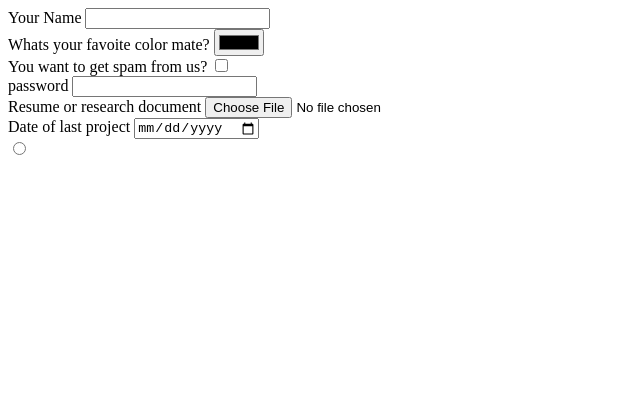
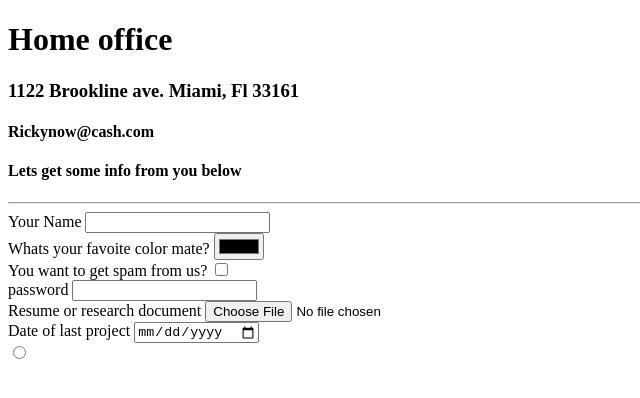
Before and after one commit to fdotcode/cv, a plain HTML site: page findme.html in a window 1280 px wide. Shown: the whole page, without its empty margins (0-640 px from the left). Drawn offline with Linux system fonts and the light colour scheme.

Commit message:
Add files via upload

```diff
--- a/findme.html
+++ b/findme.html
@@ -5,6 +5,13 @@
     <title></title>
   </head>
   <body>
+
+
+    <h1>Home office</h1>
+    <H3>1122 Brookline ave. Miami, Fl 33161</H3>
+    <h4>Rickynow@cash.com</h4>
+    <h4>Lets get some info from you below</h4>
+    <hr>
 
     <form action="mailto:swiftgunn@gmail.com" method="post" enctype="plaintext">
       <label>Your Name</label>
```
